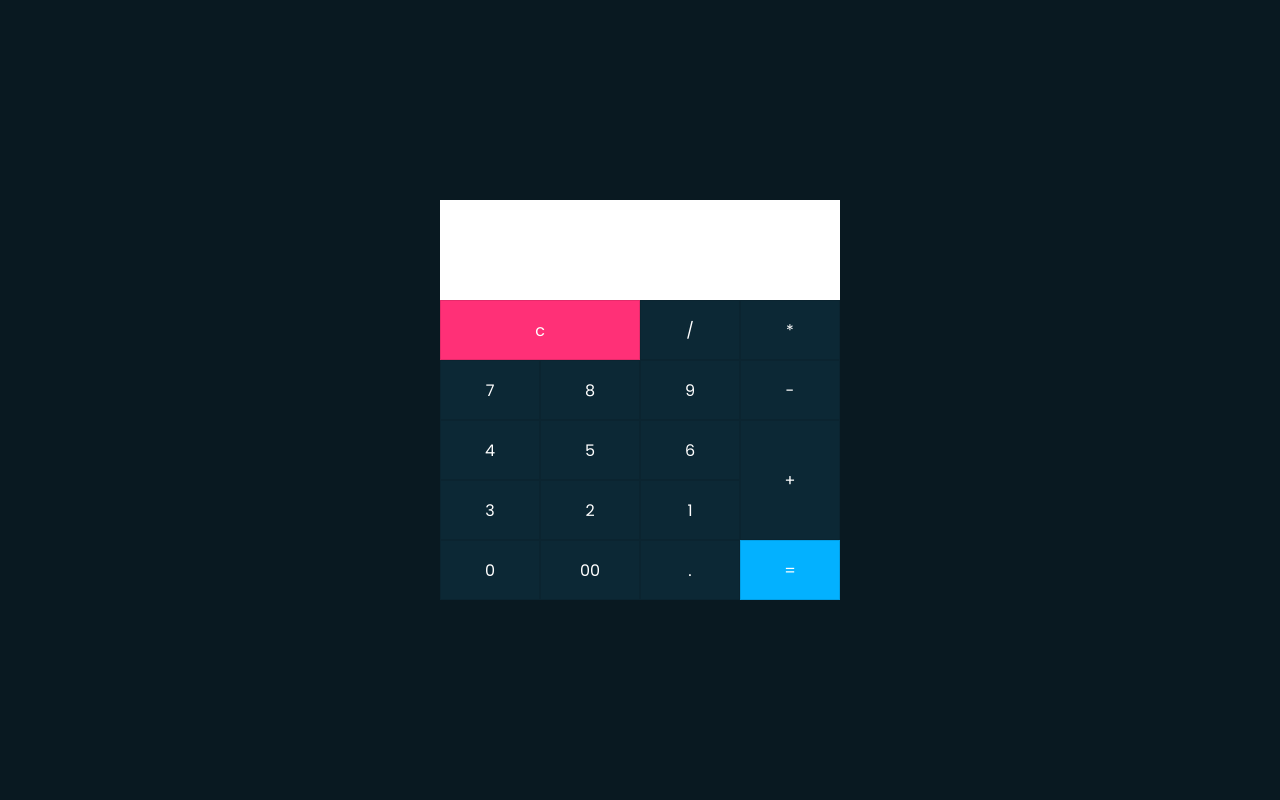
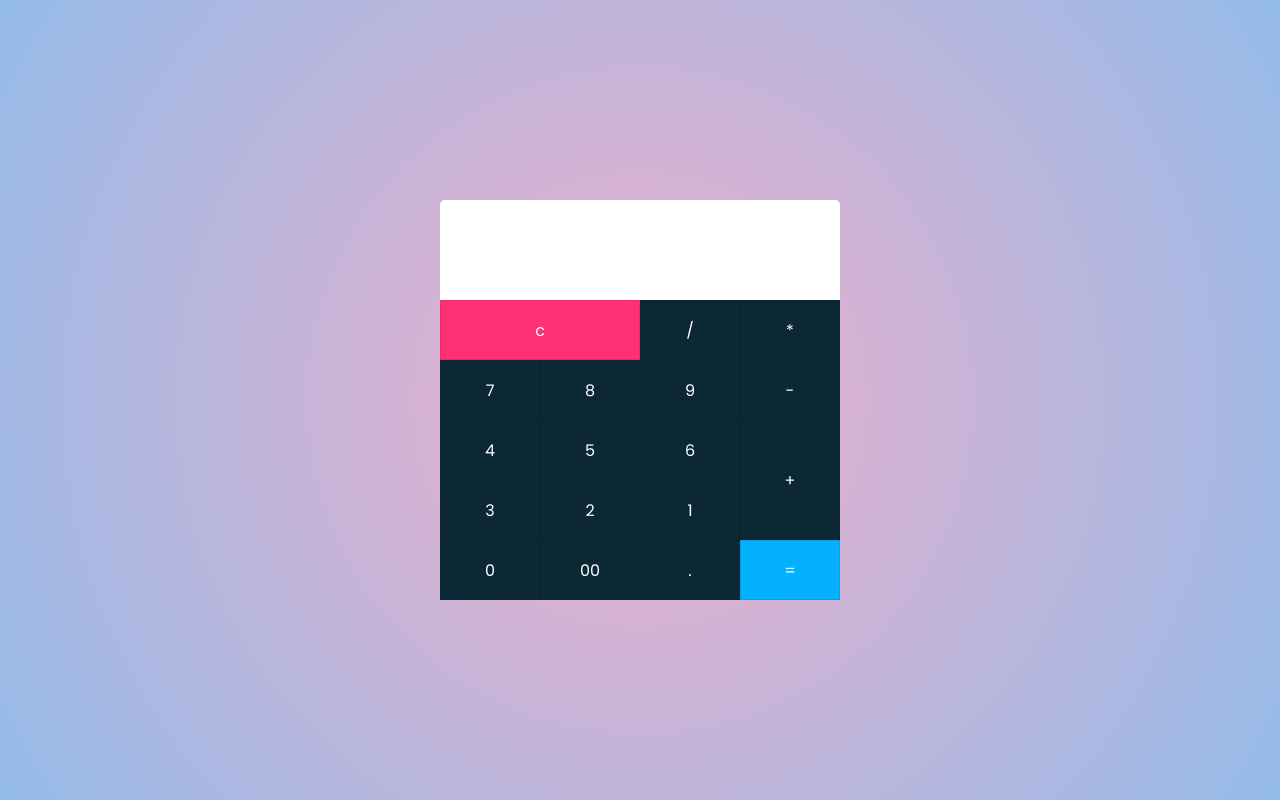
Before and after one commit to vicbarkfeld/Calculadora, a plain HTML site: page index.html in a window 1280 px wide. Drawn offline with Linux system fonts and the light colour scheme.

Commit message:
apply border radius and background gradient

```diff
--- a/css/style.css
+++ b/css/style.css
@@ -12,7 +12,11 @@ body {
     justify-content: center;
     align-items: center;
     min-height: 100vh;
-    background: #091921;
+    background: radial-gradient(circle, rgba(238,174,202,1) 0%, rgba(148,187,233,1) 100%);
+}
+
+div{
+    border-radius: 50%;
 }
 
 .calculator {
@@ -28,6 +32,7 @@ body {
     outline: none;
     padding: 10px;
     font-size: 18px;
+    border-radius: 5px 5px 0 0 ;
 }
 .calculator span {
     display: grid;
@@ -47,6 +52,9 @@ body {
     width: 200px;
     background: #ff3077;
 }
+.calculator span.clear:active {
+    background: #BC66F9;
+}
 .calculator span.plus {
     grid-row: span 2;
     height: 120px;
--- a/index.html
+++ b/index.html
@@ -5,6 +5,7 @@
     <title>Calculadora</title>
 </head>
 <body>
+    <div>
         <form class="calculator" name="calc">
             <input class="value" type="text" name="txt" readonly="">
             <span class="num clear" onclick="document.calc.txt.value =''">c</span>
@@ -25,6 +26,7 @@
             <span class="num" onclick="document.calc.txt.value +='00'">00</span>
             <span class="num" onclick="document.calc.txt.value +='.'">.</span>
             <span class="num equal" onclick="document.calc.txt.value = eval(calc.txt.value) ">=</span>
+        </div>
     </form>
 </body>
 </html>
```
Lines whose indentation alone changed are shown as unchanged.
